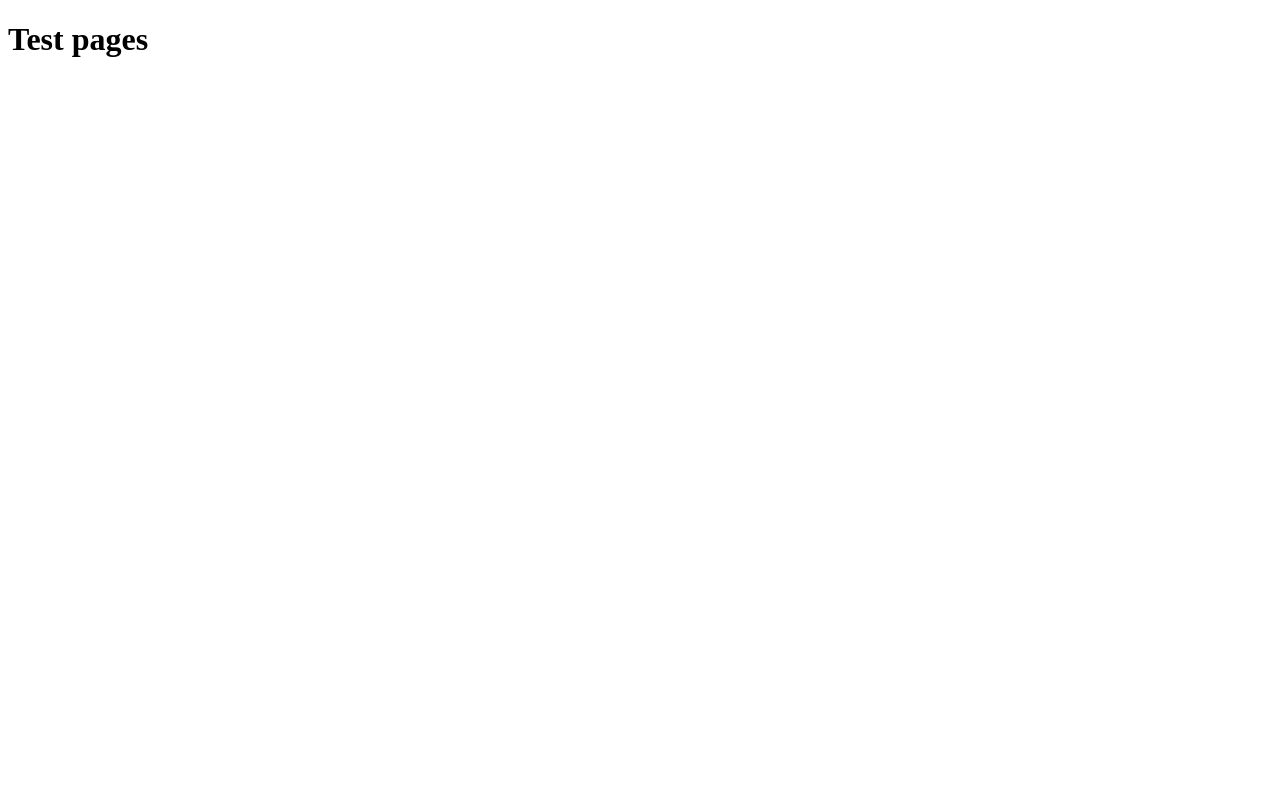
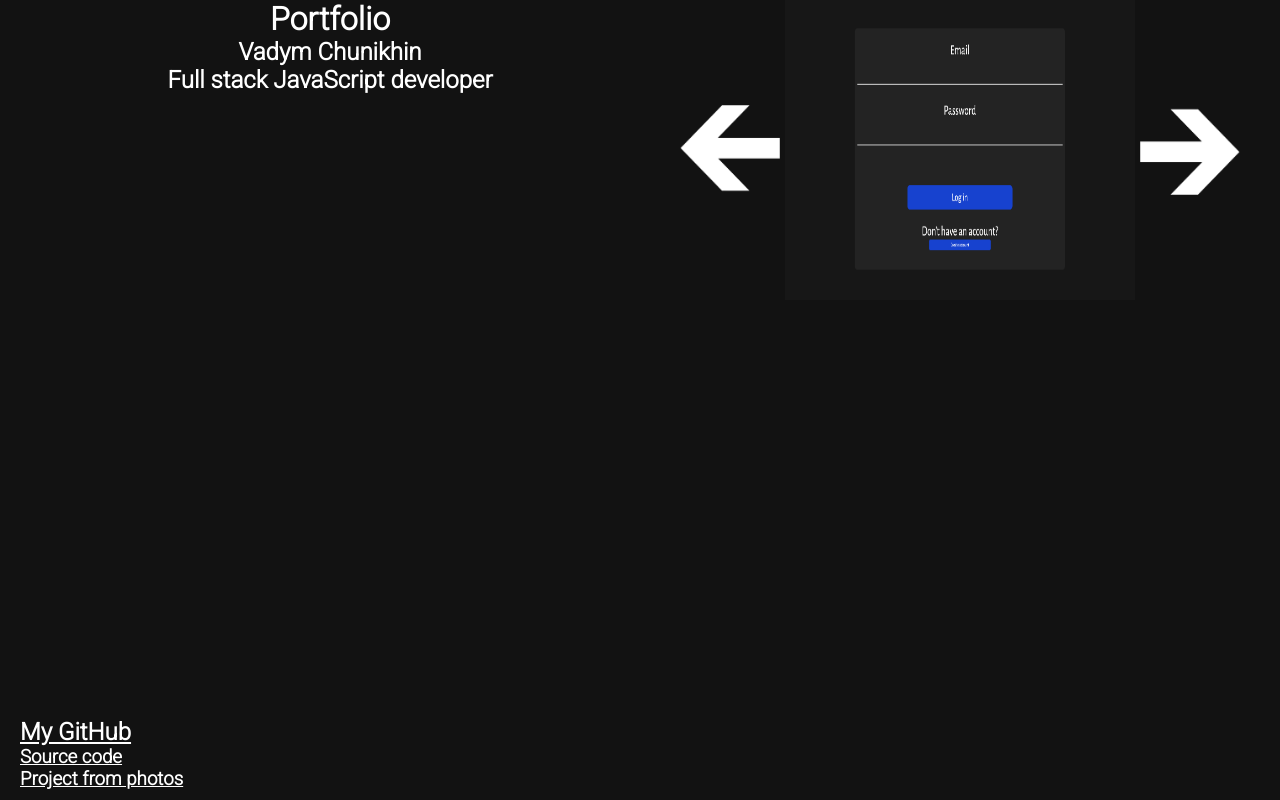
Before and after one commit to goritpukan/Portfolio, a plain HTML site: page index.html in a window 1280 px wide. Drawn offline with Linux system fonts and the light colour scheme.

Commit message:
make index.html

```diff
--- a/index.html
+++ b/index.html
@@ -1,12 +1,180 @@
 <!DOCTYPE html>
 <html lang="en">
+
 <head>
   <meta charset="UTF-8">
   <meta http-equiv="X-UA-Compatible" content="IE=edge">
   <meta name="viewport" content="width=device-width, initial-scale=1.0">
   <title>Portfolio</title>
+  <style>
+    @import url('https://fonts.googleapis.com/css2?family=Roboto:wght@300&display=swap');
+
+    * {
+      margin: 0;
+      padding: 0;
+      font-family: 'Roboto', sans-serif;
+    }
+
+    :root {
+      --background-color: rgb(18, 18, 18);
+      --background-color-hover: rgb(11, 11, 11);
+    }
+
+    body {
+      padding: 0;
+      margin: 0;
+      position: absolute;
+      height: 100%;
+      width: 100%;
+      background-color: var(--background-color);
+      color: white;
+
+    }
+
+    a {
+      color: white;
+      transition: .3s;
+    }
+
+    a:hover {
+      color: rgb(48, 48, 255);
+    }
+
+    img {
+      width: 350px;
+      height: 300px;
+      transition: .1s;
+    }
+
+    .main {
+      width: 100%;
+      height: 100%;
+      display: grid;
+      grid-template-columns: 1fr 1fr;
+      grid-template-rows: 1fr 1fr;
+    }
+
+    .main-text {
+      margin-left: 20px;
+      text-align: center;
+    }
+
+    .photos {
+      display: grid;
+      grid-template-columns: 1fr 350px 1fr;
+      grid-template-rows: 300px 1fr;
+    }
+
+    .scroll-backward,
+    .scroll-forward {
+      width: 100px;
+      height: 100px;
+      align-self: center;
+      margin-left: 5px;
+      margin-right: 5px;
+    }
+
+    .scroll-backward:hover,
+    .scroll-forward:hover {
+      filter: brightness(50%);
+    }
+
+    .scroll-backward:active,
+    .scroll-forward:active {
+      filter: brightness(30%);
+    }
+
+    .scroll-forward {
+      justify-self: start;
+    }
+
+    .scroll-backward {
+      justify-self: end;
+      transform: rotate(180deg);
+    }
+
+    .contacts ul {
+      margin-left: 20px;
+    }
+
+    @media (min-width: 0px) and (max-width: 900px) {
+      .main {
+        grid-template-columns: 1fr;
+        grid-template-rows: 1fr 1fr 1fr;
+      }
+
+      img {
+        width: 200px;
+        height: 200px;
+      }
+
+      .scroll-backward,
+      .scroll-forward {
+        width: 70px;
+        height: 70px;
+      }
+
+      .photos {
+        grid-template-columns: 1fr 200px 1fr;
+        grid-template-rows: 200px 1fr;
+      }
+    }
+
+    .contacts {
+      align-self: end;
+      margin-bottom: 10px;
+    }
+  </style>
 </head>
+
 <body>
-  <h1>Test pages</h1>
+  <div class="main">
+    <div class="main-text">
+      <div>
+        <h1>Portfolio</h1>
+        <h2>Vadym Chunikhin</h2>
+        <h2>Full stack JavaScript developer</h2>
+      </div>
+    </div>
+    <div class="photos">
+      <img src="./img/arrow.png" class="scroll-backward"></img>
+      <img src="./img/login-dark.png" alt="" class="images" />
+      <img src="./img/arrow.png" class="scroll-forward"></img>
+    </div>
+    <div class="contacts">
+      <ul>
+        <h2><a href="https://github.com/goritpukan">My GitHub</a></h2>
+        <h3><a href="https://github.com/goritpukan/Portfolio">Source code</a></h3>
+        <h3><a href="https://github.com/goritpukan/Market-Place">Project from photos</a></h3>
+      </ul>
+    </div>
+  </div>
+
+
+  <script>
+    const IMG_URL = ["./img/login-dark.png", "./img/login-light.png", "./img/reg-dark.png", "./img/reg-light.png"];
+    const scrollForwardButton = document.querySelector(".scroll-forward").addEventListener("click", handleScroll);
+    const scrollBackwardButton = document.querySelector(".scroll-backward").addEventListener("click", handleScroll);
+
+    const img = document.querySelector(".images");
+
+    let index = 0;
+
+    function handleScroll(event) {
+      switch (event.target.className) {
+        case "scroll-forward":
+          if (index < IMG_URL.length - 1) {
+            index++;
+          }
+          break;
+        case "scroll-backward":
+          if (index > 0) {
+            index--;
+          }
+      }
+      img.src = IMG_URL[index];
+    }
+  </script>
 </body>
+
 </html>
```
Also changed, not shown: img/arrow.png (added), img/login-dark.png (added), img/login-light.png (added), img/reg-dark.png (added), img/reg-light.png (added), 1 other file.
